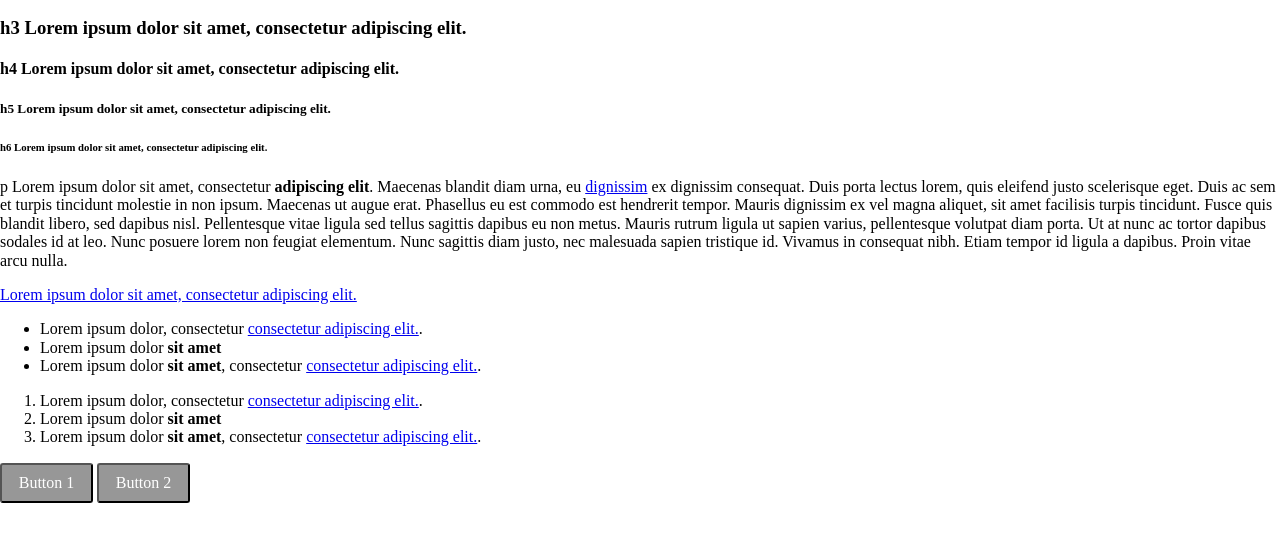
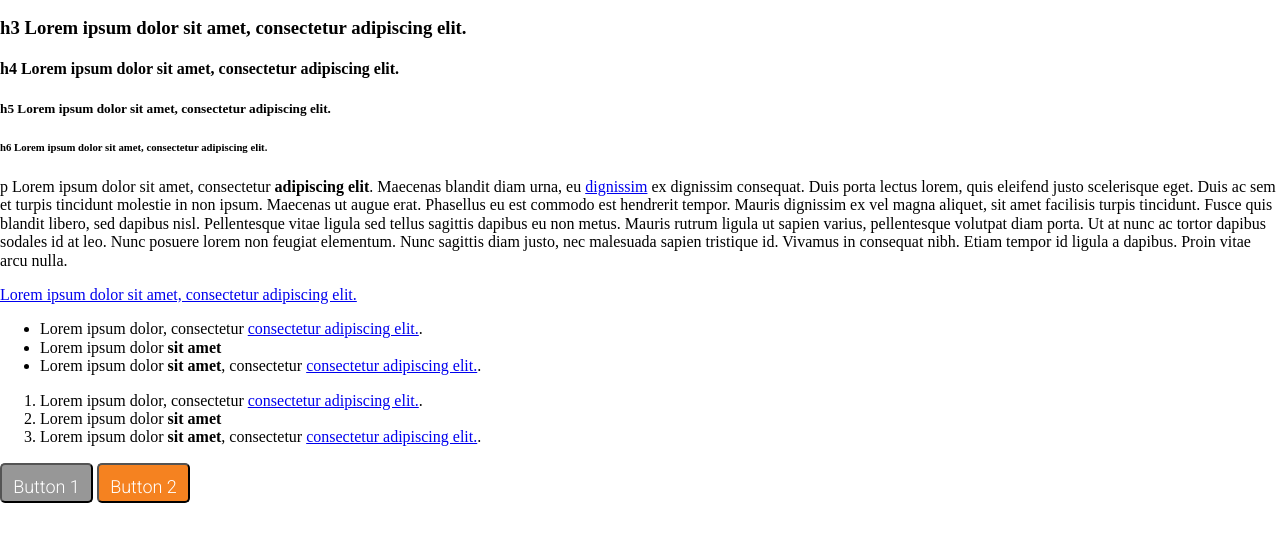
Before and after one commit to ConradQ/panel-admin, a website: page styleguide.html in a window 1280 px wide. Shown: the part 110-652 px from the top of the page. Drawn offline with Linux system fonts and the light colour scheme.

Commit message:
Add style for two buttons

```diff
--- a/css/style.css
+++ b/css/style.css
@@ -111,11 +111,15 @@
 [hidden] { display: none; }
 
 /* Components */
-button { width: 93px; height: 40px; border-radius: 3px; background-color: #979797; color: #ffffff; }
+.btn, .btn-gray, .btn-orange { width: 93px; height: 40px; border-radius: 5px; color: #ffffff; font-size: 18px; line-height: 42px; font-family: "Roboto"; font-weight: 300; cursor: pointer; }
 
-button .btn { font-size: 18px; line-height: 42px; font-family: "Roboto"; font-weight: 300; }
+.btn-gray { background-color: #979797; }
 
-button .btn-orange { font-size: 18px; line-height: 42px; background-color: #f58220; font-family: "Roboto"; font-weight: 300; }
+.btn-gray:hover { background-color: #bababa; }
+
+.btn-orange { background-color: #f58220; }
+
+.btn-orange:hover { background-color: #ffa200; }
 
 /* Sections */
 /* Pages / Views */
```
